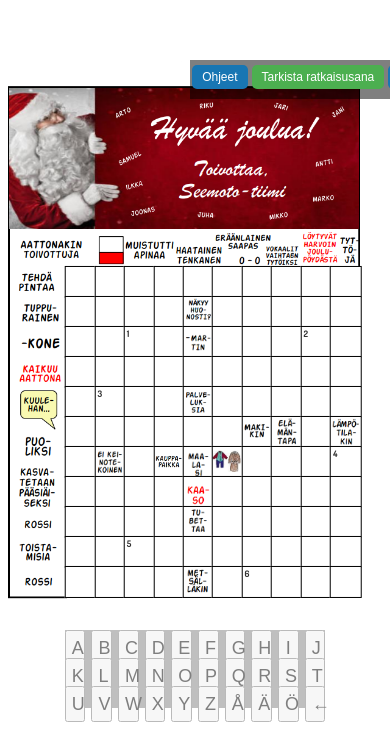
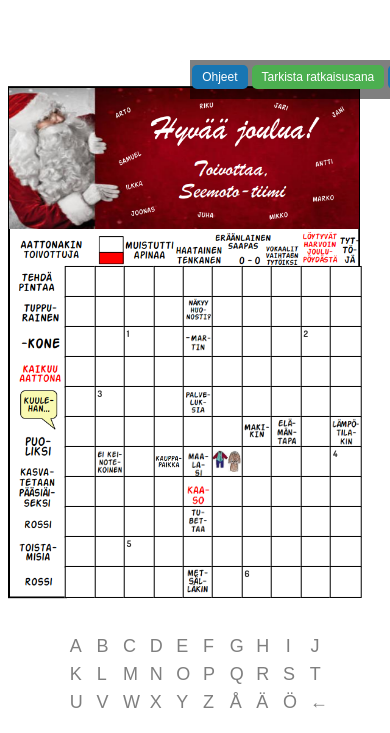
Before and after one commit to DeveloperWizard83/ristikko2021, a React (Vite) app: page / in a window 390 px wide. Shown: the part 111-844 px from the top of the page. Built offline with nearby package versions, Linux system fonts and the light colour scheme.

Commit message:
Paranneltu näppäimistöä css

```diff
--- a/src/CustomKeyboard.css
+++ b/src/CustomKeyboard.css
@@ -15,6 +15,8 @@
     z-index: 2; /* Ensure it's above the grid if overlapping */
     /* Remove margin-left */
 }
+
+
     .custom-keyboard-container {
         display: flex;
         position: fixed;
@@ -37,7 +39,7 @@
 
         max-width: 600px; /* Or whatever maximum width you prefer */
         opacity: 0.5;
-        background: rgba(0,0,0,0.5);
+
 
 
 
@@ -103,6 +105,7 @@
         min-width: 0; /* Allow buttons to shrink */
         flex: 0 0 auto; /* Do not grow, do not shrink, and base size on content */
       }
+
         .custom-keyboard-container {
             display: flex;
             position: fixed;
@@ -110,7 +113,7 @@
             left: 50%; /* Add this to start the container in the center */
             transform: translateX(-50%); /* Add this to shift the container back to the center */
             justify-content: center;
-            margin-bottom: 25px;
+            margin-bottom: 27px;
             width: 100%; /* Stretch the container across the width of the screen */
             max-width: 750px; /* Set a max-width to prevent it from getting too wide */
             z-index: 1; /* Make sure this is not higher than the crossword grid's z-index */
@@ -121,7 +124,8 @@
             display: grid;
             grid-template-columns: repeat(10, 5.3vw);
             grid-template-rows: repeat(3, 5.62vw);
-            gap: 6px; /* Increase the gap size for more separation */
+            column-gap: 6px; /* Set gap between columns */
+            row-gap: 6px; /* Set gap between rows */ /* Increase the gap size for more separation */
 
 
 
@@ -134,6 +138,19 @@
 
             /* No need to set top, left, or bottom properties here as the container takes care of positioning */
         }
+        .custom-keyboard button {
+          height: 36px; /* Ensure the height is enough for easy interaction */
+          width: auto; /* Allow the button to fill the grid cell */
+          margin: 0; /* Remove margin to prevent extra spacing around buttons */
+          padding: 0 5px; /* Horizontal padding */
+          background: #FFFFFF; /* Button background to white */
+          color: black;
+          font-size: large;
+          text-align: center; /* Center text horizontally */
+          line-height: 36px; /* Center text vertically */
+          border: none; /* Remove border or set to '1px solid #494949' if border is desired */
+          outline: none; /* Remove outline on focus */
+      }
 
 
         .canvas {
```
